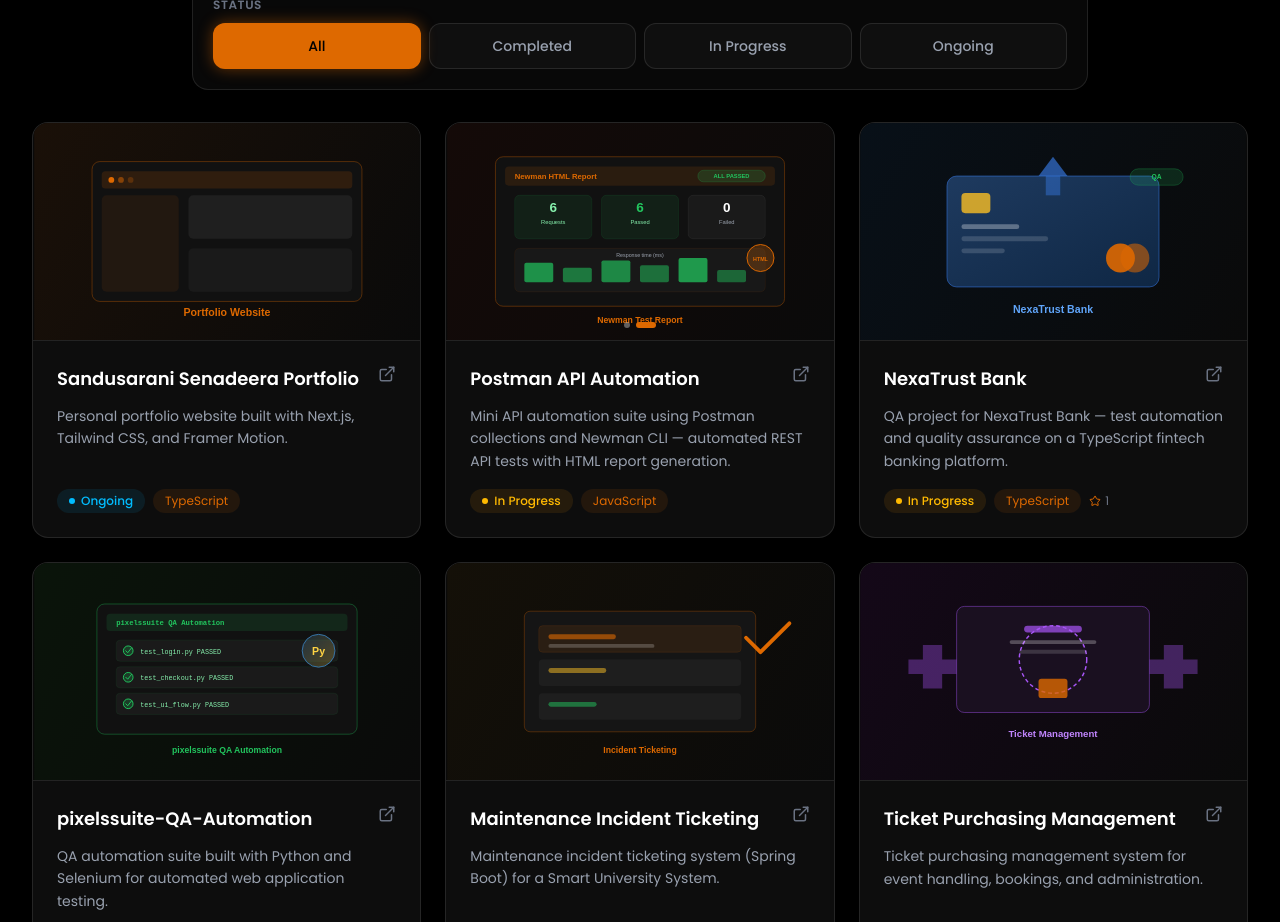
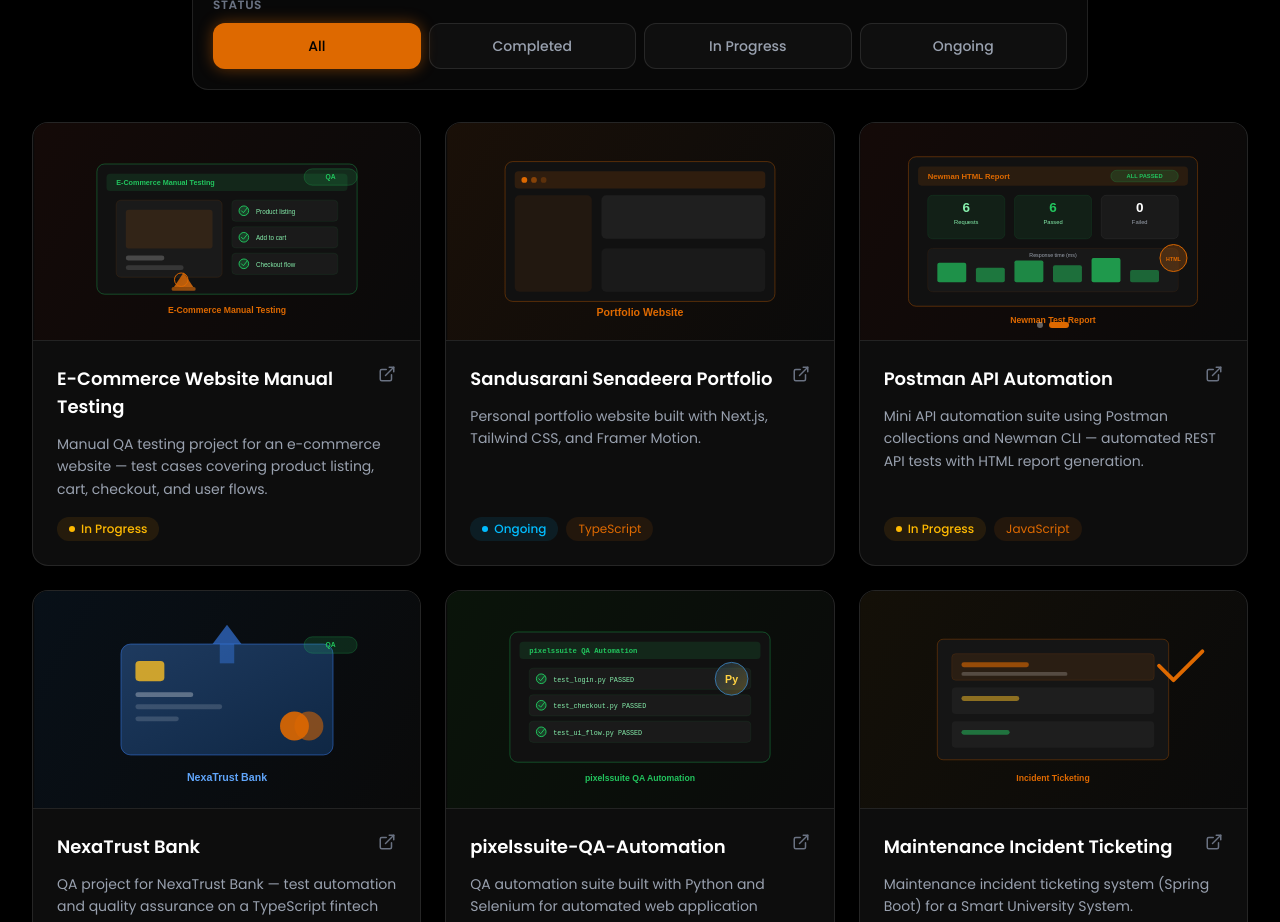
Before and after one commit to Sandusarani-Senadeera/Sandusarani-Senadeera-Portfolio, a Next.js app: page / in a window 1280 px wide. Shown: the part 4080-5002 px from the top of the page. Built offline with nearby package versions, Linux system fonts and the light colour scheme.

Commit message:
newchanges10

```diff
--- a/package.json
+++ b/package.json
@@ -9,6 +9,7 @@
     "lint": "eslint"
   },
   "dependencies": {
+    "@vercel/analytics": "^2.0.1",
     "framer-motion": "^12.40.0",
     "lucide-react": "^1.18.0",
     "next": "16.2.9",
--- a/src/data/projects.ts
+++ b/src/data/projects.ts
@@ -46,6 +46,16 @@
 
 /** Projects synced from https://github.com/Sandusarani-Senadeera */
 export const projects: Project[] = [
+  {
+    name: "E-Commerce Website Manual Testing",
+    description:
+      "Manual QA testing project for an e-commerce website — test cases covering product listing, cart, checkout, and user flows.",
+    url: "https://github.com/Sandusarani-Senadeera/E-Commerce-Website-Manual-Testing",
+    image: "/images/projects/e-commerce-manual-testing.svg",
+    category: "qa",
+    status: "in-progress",
+    stars: 0,
+  },
   {
     name: "Sandusarani Senadeera Portfolio",
     description:
```
Also changed, not shown: public/images/projects/e-commerce-manual-testing.svg (added), 1 other file (tests, documents, lock files or other folders).
